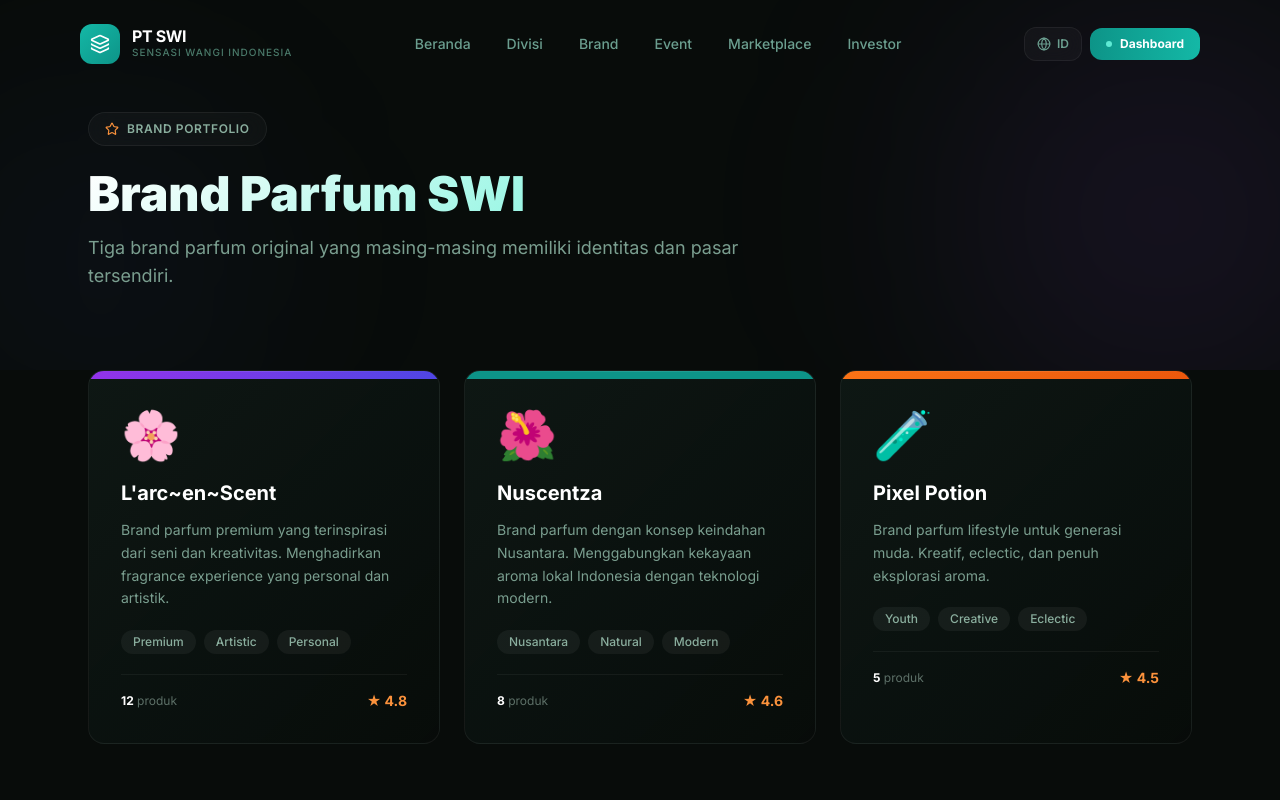
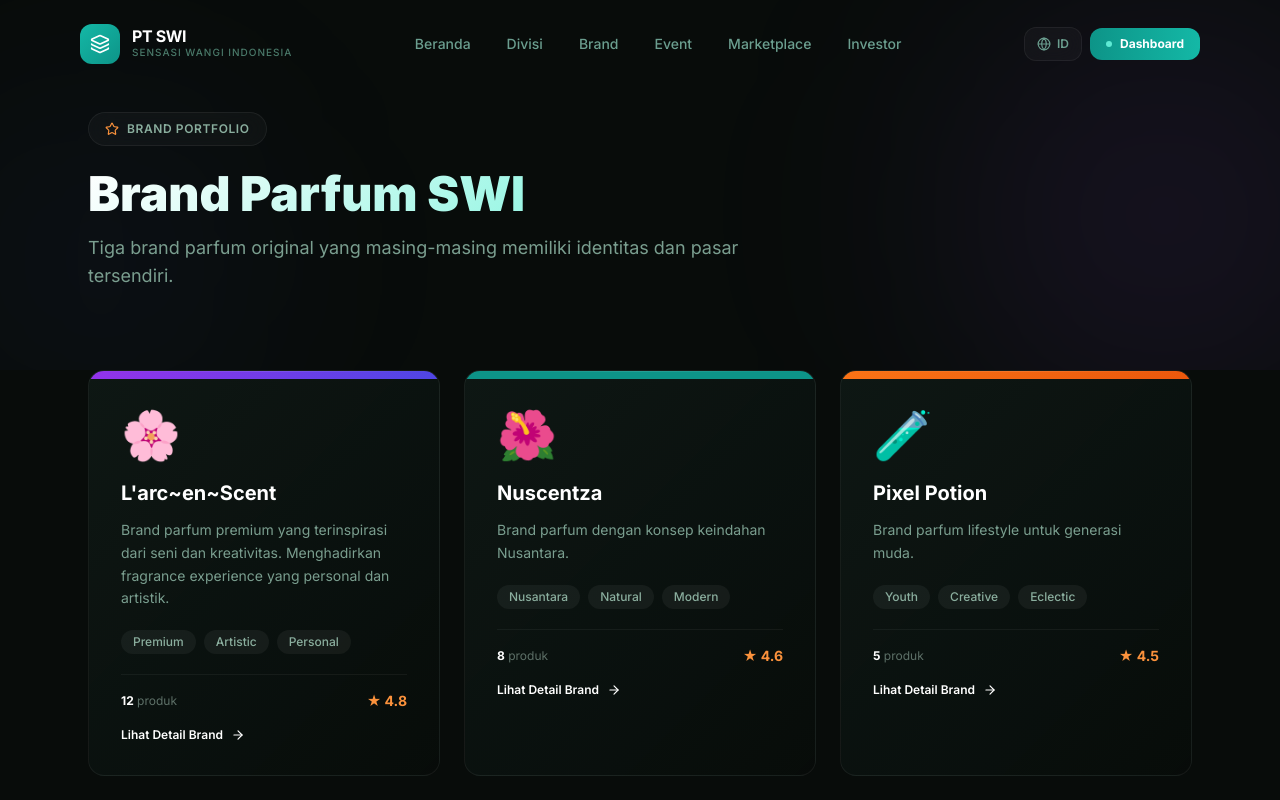
Before and after one commit to sensasiwangi/HOLDING, a Next.js app: page /brands in a window 1280 px wide. Shown: the top 800 px of the page. Built offline with nearby package versions, Linux system fonts and the light colour scheme; a web font is replaced by a local one.

Commit message:
feat: brands page with links to individual brand pages + L'Arc detail page

```diff
--- a/src/app/brands/page.tsx
+++ b/src/app/brands/page.tsx
@@ -1,6 +1,7 @@
 "use client";
 
-import { Sparkles, Leaf, Cpu, ExternalLink, Star } from "lucide-react";
+import { Sparkles, Leaf, Cpu, ExternalLink, Star, ArrowRight } from "lucide-react";
+import Link from "next/link";
 import { useLang } from "@/lib/LangContext";
 import type { Lang } from "@/lib/dictionary";
 
@@ -19,28 +20,31 @@ const brands = [
     tags: ["Premium", "Artistic", "Personal"],
     products: 12,
     rating: 4.8,
+    link: "/brands/arc-en-scent",
   },
   {
     name: "Nuscentza",
     icon: <Leaf size={28} className="text-white" />,
     gradient: "from-teal-600 to-teal-600",
     emoji: "🌺",
-    descId: "Brand parfum dengan konsep keindahan Nusantara. Menggabungkan kekayaan aroma lokal Indonesia dengan teknologi modern.",
-    descEn: "A perfume brand with a Nusantara beauty concept. Combining the richness of Indonesian local aromas with modern technology.",
+    descId: "Brand parfum dengan konsep keindahan Nusantara.",
+    descEn: "A perfume brand with a Nusantara beauty concept.",
     tags: ["Nusantara", "Natural", "Modern"],
     products: 8,
     rating: 4.6,
+    link: "#",
   },
   {
     name: "Pixel Potion",
     icon: <Cpu size={28} className="text-white" />,
     gradient: "from-orange-500 to-orange-600",
     emoji: "🧪",
-    descId: "Brand parfum lifestyle untuk generasi muda. Kreatif, eclectic, dan penuh eksplorasi aroma.",
-    descEn: "A lifestyle perfume brand for the young generation. Creative, eclectic, and full of scent exploration.",
+    descId: "Brand parfum lifestyle untuk generasi muda.",
+    descEn: "A lifestyle perfume brand for the young generation.",
     tags: ["Youth", "Creative", "Eclectic"],
     products: 5,
     rating: 4.5,
+    link: "#",
   },
 ];
 
@@ -100,6 +104,12 @@ export default function BrandsPage() {
                     </div>
                     <div className="text-sm text-orange-400 font-bold">★ {brand.rating}</div>
                   </div>
+                  {brand.link && (
+                    <Link href={brand.link} className="mt-4 flex items-center gap-2 text-xs font-semibold text-tosca hover:text-orange-400 transition-colors group/link">
+                      {lang === "id" ? "Lihat Detail Brand" : "View Brand Details"}
+                      <ArrowRight size={14} className="group-hover/link:translate-x-1 transition-transform" />
+                    </Link>
+                  )}
                 </div>
               </div>
             ))}
```
